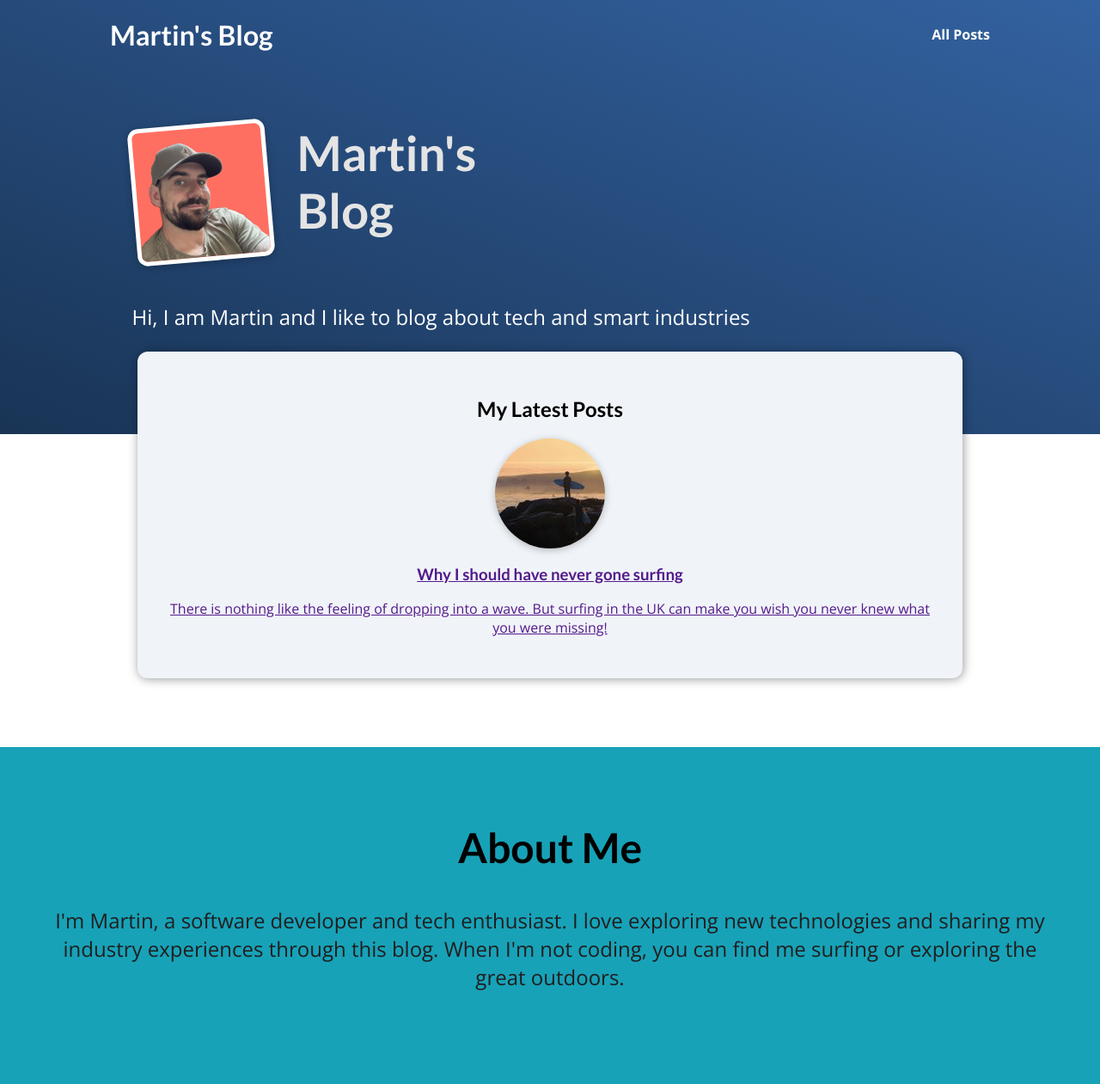
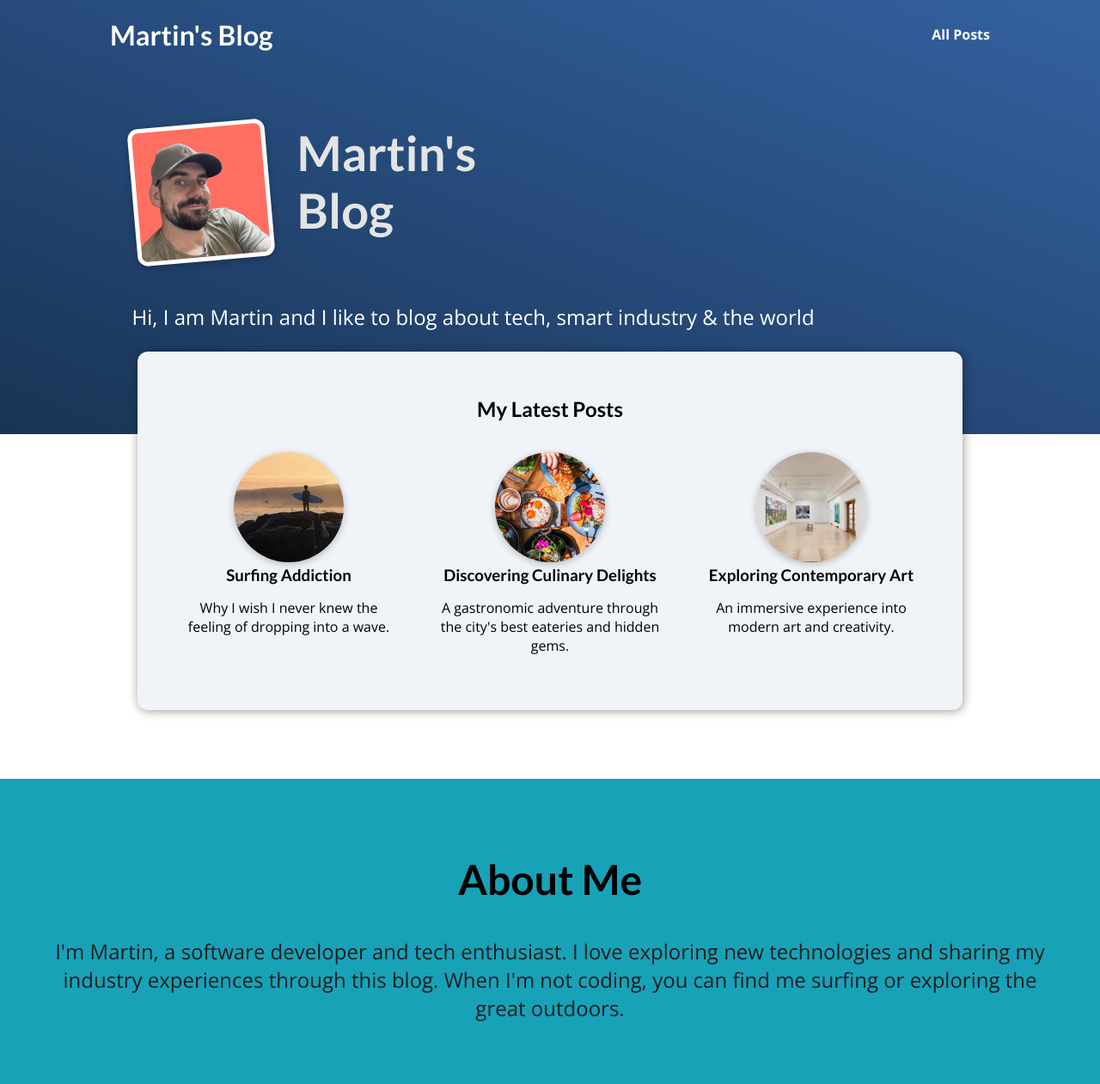
Before and after one commit to Martin-Pound/django-blog-site, a Django app: page / in a window 1280 px wide. Shown: the whole page at 86% size. Before the commit the page ends 1152 px from the top, so only its background shows below. Run offline with Django 5.2, Linux system fonts and the light colour scheme.

Commit message:
committing latest updates

```diff
--- /dev/null
+++ b/blog/static/blog/post.css
@@ -0,0 +1,43 @@
+.post {
+  display: flex;
+  flex-direction: column;
+  align-items: center;
+  text-align: center;
+}
+
+.post a {
+  text-decoration: none;
+  color: black;
+  transition: all 0.2s ease;
+  padding: 1rem;
+}
+
+.post a:hover,
+.post a:active {
+  transform: scale(1.1);
+  background-color: #ff6f61;
+  color: white;
+}
+
+.post img {
+  width: 5rem;
+  height: 5rem;
+  object-fit: cover;
+  border-radius: 50%;
+}
+
+.post h3 {
+  margin: 0.25rem 0;
+}
+
+.post time {
+  color: #666666;
+  margin: 0.25rem;
+  font-style: italic;
+  font-size: 0.85rem;
+}
+
+.post:hover time,
+.post:active time {
+  color: white;
+}
--- a/blog/templates/blog/index.html
+++ b/blog/templates/blog/index.html
@@ -2,6 +2,7 @@
 {% load static %}
 
 {% block css_files %}
+    <link rel="stylesheet" href="{% static 'blog/post.css' %}">
     <link rel="stylesheet" href="{% static 'blog/index.css' %}">
 {% endblock %}
 
@@ -10,33 +11,21 @@
 {% endblock %}
 
 {% block content %}
-    <header id="main-navigation">
-        <h1><a href="">Martin's Blog</a></h1>
-        <nav>
-            <a href="">All Posts</a>
-        </nav>
-    </header>
 
     <section id="welcome">
         <header>
             <img src="{% static "blog/images/Martin3.png" %}" alt="Martin's picture - Author of this blog">
             <h2>Martin's Blog</h2>
         </header>
-        <p>Hi, I am Martin and I like to blog about tech and smart industries</p>
+        <p>Hi, I am Martin and I like to blog about tech, smart industry & the world</p>
     </section>
 
     <section id="latest-posts">
         <h2>My Latest Posts</h2>
         <ul>
-            <li>
-                <article class="post">
-                    <a href="">
-                        <img src="{% static "blog/images/Surfing.jpeg" %}" alt="Surfing image">
-                        <h3>Why I should have never gone surfing</h3>
-                        <p>There is nothing like the feeling of dropping into a wave. But surfing in the UK can make you wish you never knew what you were missing!</p>
-                    </a>
-                </article>
-            </li>
+            {% for post in posts %}
+                {% include "blog/inlcudes/post.html" %}
+            {% endfor %}
         </ul>
     </section>
 
--- /dev/null
+++ b/blog/templates/blog/inlcudes/post.html
@@ -0,0 +1,15 @@
+{% load static %}
+
+<li>
+    <article class="post">
+        <a href="{% url "post-detail" post.slug %}">
+            <img src="{% static 'blog/images/' %}{{ post.image }}" alt="{{ post.title }}">
+            <div class="post_content">
+                <h3>{{ post.title }}</h3>
+                <p>
+                    {{ post.excerpt }}
+                </p>
+            </div>
+        </a>
+    </article>
+</li>
--- a/blog/views.py
+++ b/blog/views.py
@@ -1,12 +1,71 @@
+from datetime import date
 from django.shortcuts import render
 
-# Create your views here.
+#CONSTANTS
+all_posts = [
+    {
+        "slug": "Surfing-Addiction",
+        "image": "Surfing.jpeg",
+        "author": "Martin Pound",
+        "date": date(2025, 3, 15),
+        "title": "Surfing Addiction",
+        "excerpt": "Why I wish I never knew the feeling of dropping into a wave.",
+        "content": """
+            lorem ipsum dolor sit amet, consectetur adipiscing elit. Vivamus lacinia odio vitae vestibulum vestibulum. Cras venenatis euismod malesuada.
 
+            lorem ipsum dolor sit amet, consectetur adipiscing elit. Vivamus lacinia odio vitae vestibulum vestibulum. Cras venenatis euismod malesuada.
+
+            lorwm ipsum dolor sit amet, consectetur adipiscing elit. Vivamus lacinia odio vitae vestibulum vestibulum. Cras venenatis euismod malesuada.
+        """
+    },
+    {
+        "slug": "city-food-tour",
+        "image": "city-food.jpg",
+        "author": "Jane Smith",
+        "date": date(2025, 5, 15),
+        "title": "Discovering Culinary Delights",
+        "excerpt": "A gastronomic adventure through the city's best eateries and hidden gems.",
+        "content": """
+            lorem ipsum dolor sit amet, consectetur adipiscing elit. Vivamus lacinia odio vitae vestibulum vestibulum. Cras venenatis euismod malesuada.
+
+            lorem ipsum dolor sit amet, consectetur adipiscing elit. Vivamus lacinia odio vitae vestibulum vestibulum. Cras venenatis euismod malesuada.
+            """
+    },
+    {
+        "slug": "art-gallery-opening",
+        "image": "art-gallery.png",
+        "author": "Emily Johnson",
+        "date": date(2025, 7, 15),
+        "title": "Exploring Contemporary Art",
+        "excerpt": "An immersive experience into modern art and creativity.",
+        "content": """
+            lorem ipsum dolor sit amet, consectetur adipiscing elit. Vivamus lacinia odio vitae vestibulum vestibulum. Cras venenatis euismod malesuada.
+
+            lorem ipsum dolor sit amet, consectetur adipiscing elit. Vivamus lacinia odio vitae vestibulum vestibulum. Cras venenatis euismod malesuada.
+            """
+    },
+]
+
+#FUNCTIONS
+
+def get_date(post):
+    return post['date'] #Function to get the date of a post
+
+#VIEWS
 def starting_page(request):
-    return render(request, "blog/index.html")
+    sorted_posts = sorted(all_posts, key=get_date) #Sort posts by date
+    latest_posts = sorted_posts[-3:] #Get the latest 3 posts
+    return render(request, "blog/index.html", {
+        "posts": latest_posts
+    })
 
 def posts(request):
-    pass
+    return render(request, "blog/all-posts.html", {
+          "all_posts": all_posts
+    })
 
 def post_detail(request, slug):
-    pass
+    identified_post = next(post for post in all_posts if post["slug"] == slug)
+    return render(request, "blog/post-detail.html", {
+        "post": identified_post
+    })
--- /dev/null
+++ b/static/404.css
@@ -0,0 +1,4 @@
+#main-navigation {
+  background: linear-gradient(to right top, #193455, #3362a1);
+  box-shadow: 0 2px 8px rgba(0, 0, 0, 0.25);
+}
--- a/templates/base.html
+++ b/templates/base.html
@@ -10,7 +10,14 @@
         {% block css_files %}{% endblock %}
         {% block js_files %}{% endblock %}
     </head>
+
     <body>
+        <header id="main-navigation">
+            <h1><a href="{% url "starting-page" %}">Martin's Blog</a></h1>
+            <nav>
+                <a href="{% url "post-page" %}">All Posts</a>
+            </nav>
+        </header>
         {% block content %}
 
         {% endblock %}
```
Also changed, not shown: blog/static/blog/all-posts.css (added, +43 -0 lines), blog/static/blog/post-detail.css (added, +62 -0 lines), blog/templates/blog/all-posts.html (added, +23 -0 lines), blog/templates/blog/post-detail.html (added, +27 -0 lines), templates/404.html (added, +19 -0 lines), blog/static/blog/images/art-gallery.jpeg (added), blog/static/blog/images/art-gallery.png (added), blog/static/blog/images/city-food.jpg (added).
